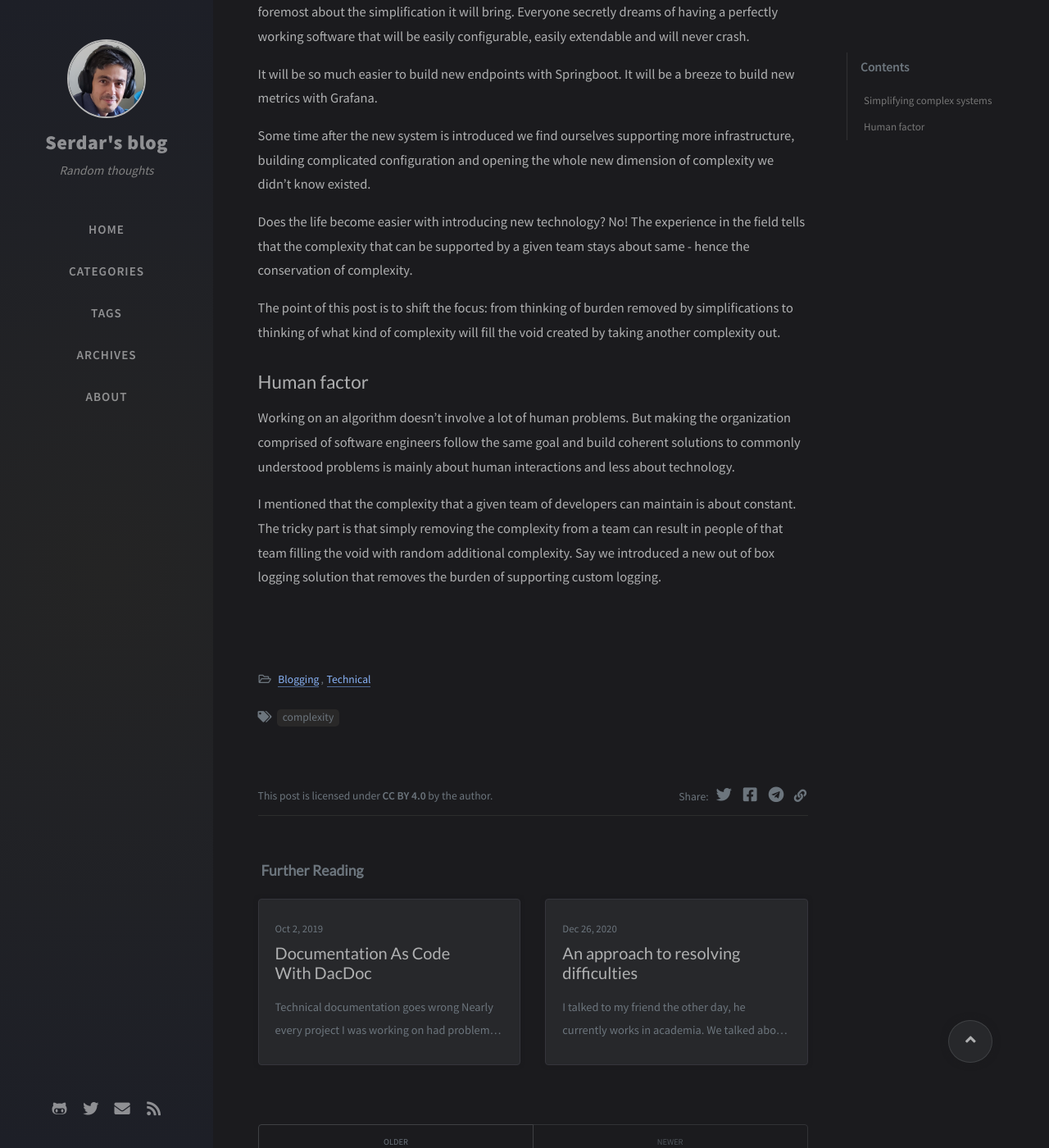
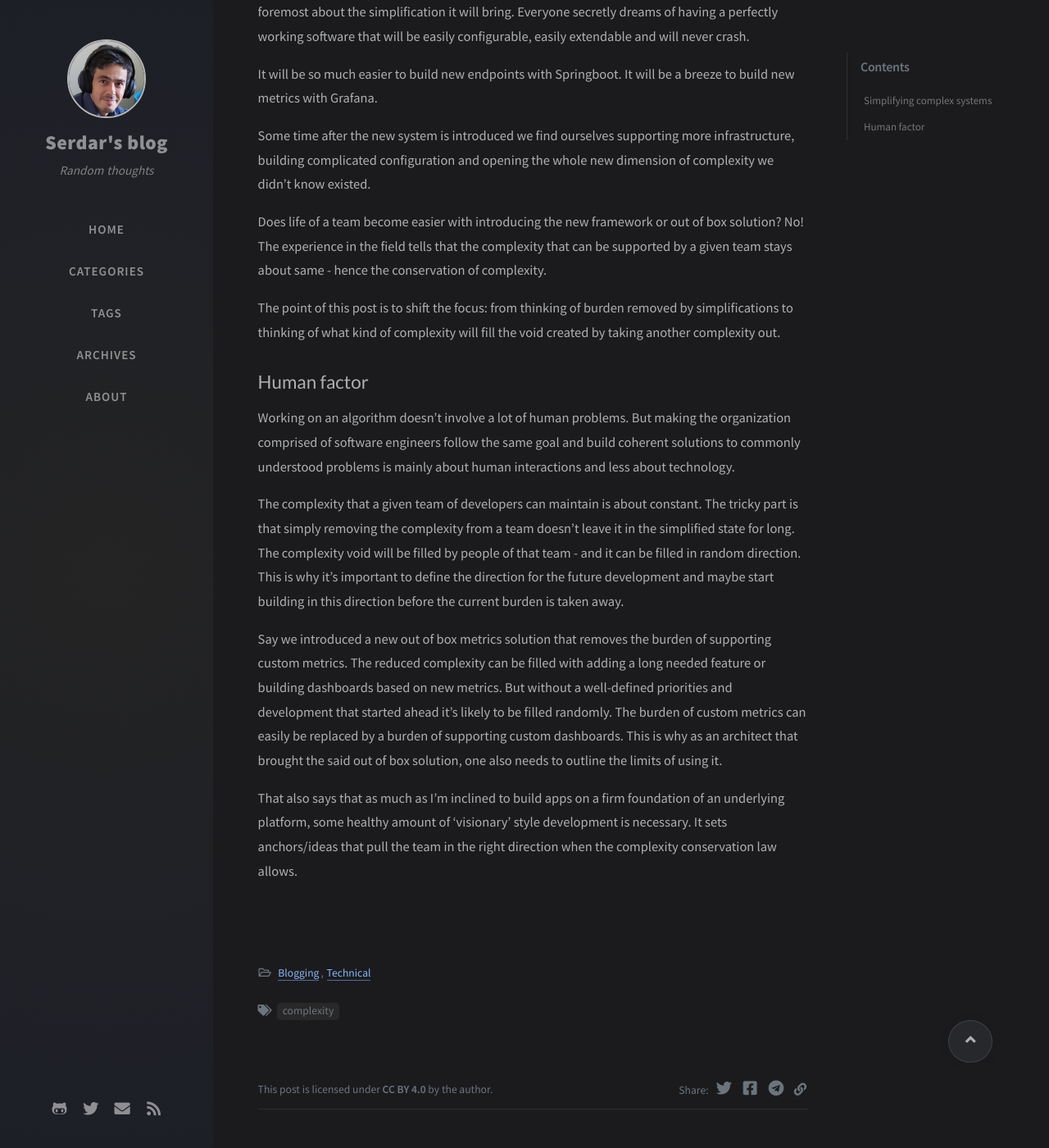
Before and after one commit to serdarkurbanov/serdarkurbanov.github.io, a Jekyll site: the page built from _posts/2022-07-15-conservation-of-complexity.md, in a window 1280 px wide and 1400 px high, scrolled down 358 px. Shown: the whole window at 82% size. Built offline with Jekyll 4.4.1, drawn with Linux system fonts in a browser that asks for light colours; nearby versions of some CDN libraries; comment, search, counter and statistics services are not loaded.

Commit message:
complexity - finish

```diff
--- a/_posts/2022-07-15-conservation-of-complexity.md
+++ b/_posts/2022-07-15-conservation-of-complexity.md
@@ -15,7 +15,7 @@ It will be so much easier to build new endpoints with Springboot. It will be a b
 
 Some time after the new system is introduced we find ourselves supporting more infrastructure, building complicated configuration and opening the whole new dimension of complexity we didn't know existed.
 
-Does the life become easier with introducing new technology? No! The experience in the field tells that the complexity that can be supported by a given team stays about same - hence the conservation of complexity.
+Does life of a team become easier with introducing the new framework or out of box solution? No! The experience in the field tells that the complexity that can be supported by a given team stays about same - hence the conservation of complexity.
 
 The point of this post is to shift the focus: from thinking of burden removed by simplifications to thinking of what kind of complexity will fill the void created by taking another complexity out.
 
@@ -23,4 +23,8 @@ The point of this post is to shift the focus: from thinking of burden removed by
 
 Working on an algorithm doesn't involve a lot of human problems. But making the organization comprised of software engineers follow the same goal and build coherent solutions to commonly understood problems is mainly about human interactions and less about technology.
 
-I mentioned that the complexity that a given team of developers can maintain is about constant. The tricky part is that simply removing the complexity from a team can result in people of that team filling the void with random additional complexity. Say we introduced a new out of box logging solution that removes the burden of supporting custom logging.
+The complexity that a given team of developers can maintain is about constant. The tricky part is that simply removing the complexity from a team doesn't leave it in the simplified state for long. The complexity void will be filled by people of that team - and it can be filled in random direction. This is why it's important to define the direction for the future development and maybe start building in this direction before the current burden is taken away.
+
+Say we introduced a new out of box metrics solution that removes the burden of supporting custom metrics. The reduced complexity can be filled with adding a long needed feature or building dashboards based on new metrics. But without a well-defined priorities and development that started ahead it's likely to be filled randomly. The burden of custom metrics can easily be replaced by a burden of supporting custom dashboards. This is why as an architect that brought the said out of box solution, one also needs to outline the limits of using it.
+
+That also says that as much as I'm inclined to build apps on a firm foundation of an underlying platform, some healthy amount of 'visionary' style development is necessary. It sets anchors/ideas that pull the team in the right direction when the complexity conservation law allows.
```
